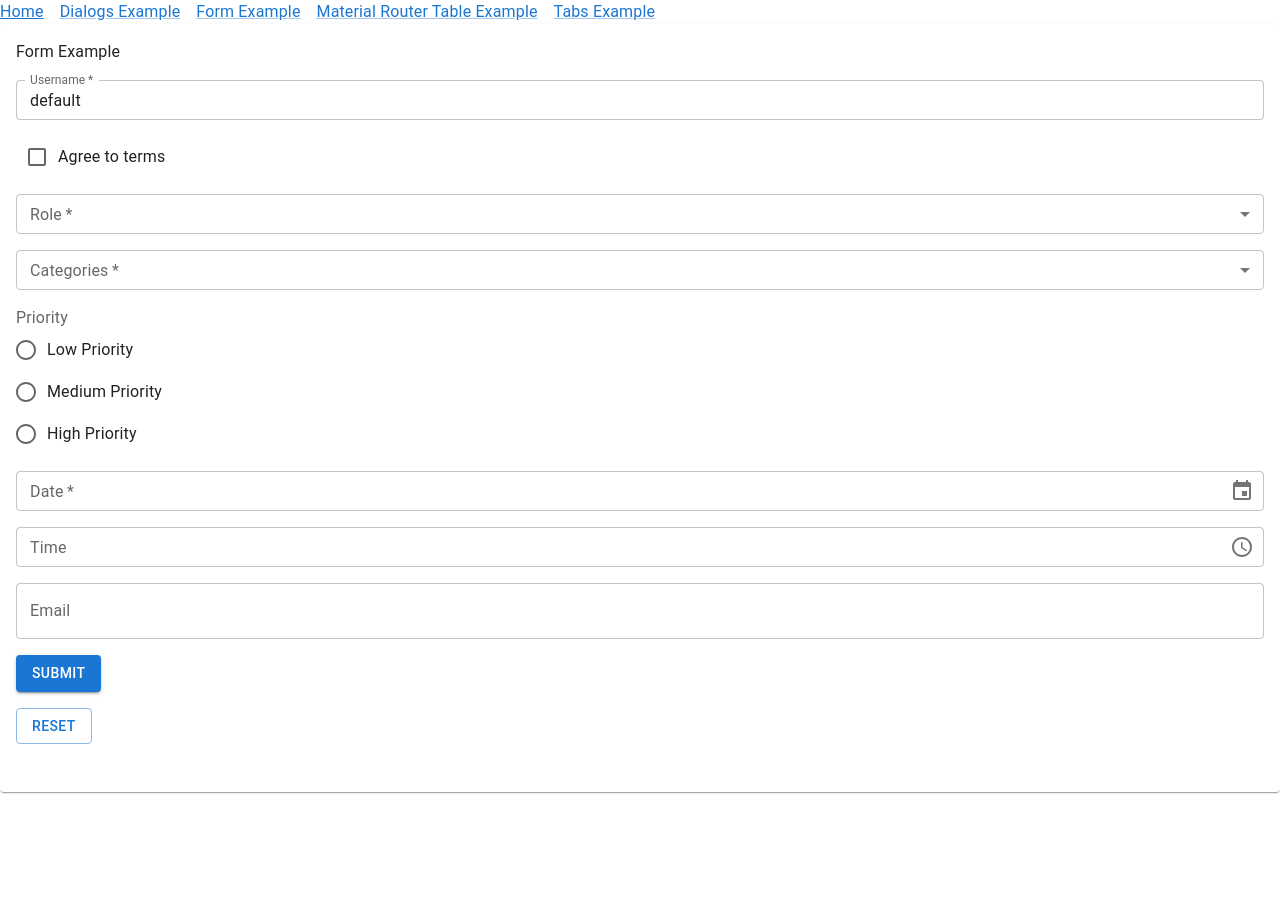
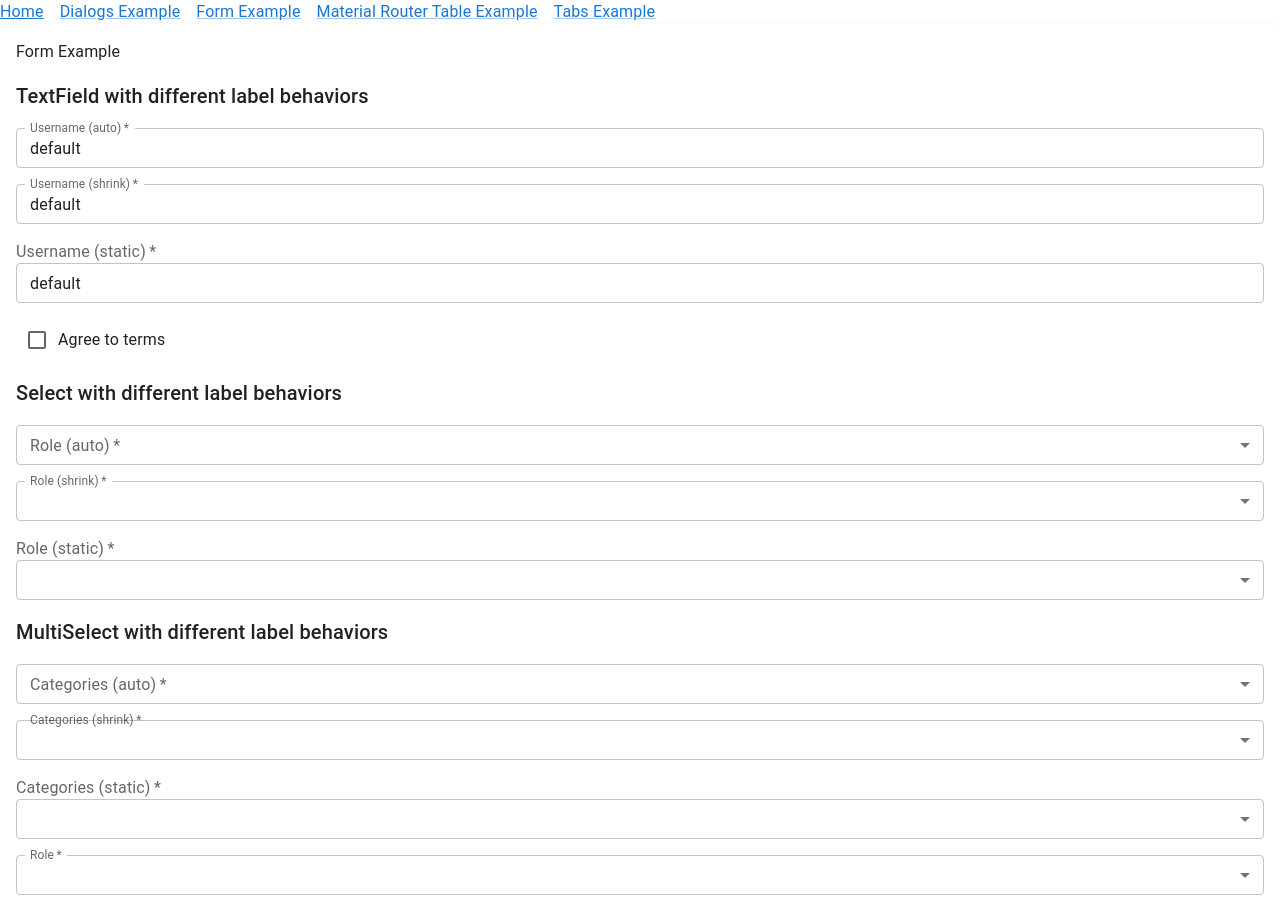
Before and after one commit to cwncollab-org/mui-component-kit, a React (Vite) app: page /form-example in a window 1280 px wide. Shown: the top 904 px of the page. Before the commit the page ends 800 px from the top, so only its background shows below. Built offline with nearby package versions, Linux system fonts and the light colour scheme.

Commit message:
feat: enhance FormExample with multiple label behaviors for TextField, Select, MultiSelect, DatePicker, and TimePicker components

```diff
--- a/src/routes/form-example.tsx
+++ b/src/routes/form-example.tsx
@@ -1,7 +1,6 @@
 import { createFileRoute } from '@tanstack/react-router'
 import {
   Box,
-  Button,
   MenuItem,
   Paper,
   Stack,
@@ -91,16 +90,45 @@ export function FormExample() {
         }}
       >
         <form.AppForm>
-          <Stack spacing={2} alignItems='flex-start'>
+          <Stack spacing={2} alignItems='stretch'>
+            <Typography variant='h6'>
+              TextField with different label behaviors
+            </Typography>
             <form.AppField
               name='username'
               children={field => (
                 <field.SubscribeTextField
-                  label='Username'
+                  required
+                  label='Username (auto)'
                   maxLength={20}
                   fullWidth
+                  labelBehavior='auto'
+                  size='small'
+                />
+              )}
+            />
+            <form.AppField
+              name='username'
+              children={field => (
+                <field.SubscribeTextField
                   required
-                  labelShrink
+                  label='Username (shrink)'
+                  maxLength={20}
+                  fullWidth
+                  labelBehavior='shrink'
+                  size='small'
+                />
+              )}
+            />
+            <form.AppField
+              name='username'
+              children={field => (
+                <field.SubscribeTextField
+                  required
+                  label='Username (static)'
+                  maxLength={20}
+                  fullWidth
+                  labelBehavior='static'
                   size='small'
                 />
               )}
@@ -111,15 +139,17 @@ export function FormExample() {
                 <field.SubscribeCheckbox label='Agree to terms' />
               )}
             />
-
+            <Typography variant='h6'>
+              Select with different label behaviors
+            </Typography>
             <form.AppField
               name='role'
               children={field => (
                 <field.SubscribeSelect
-                  label='Role'
+                  label='Role (auto)'
                   required
                   options={roles}
-                  labelShrink
+                  labelBehavior='auto'
                   size='small'
                   fullWidth
                 >
@@ -129,7 +159,102 @@ export function FormExample() {
                 </field.SubscribeSelect>
               )}
             />
-
+            <form.AppField
+              name='role'
+              children={field => (
+                <field.SubscribeSelect
+                  label='Role (shrink)'
+                  required
+                  options={roles}
+                  labelBehavior='shrink'
+                  size='small'
+                  fullWidth
+                >
+                  <MenuItem value=''>
+                    <em>None</em>
+                  </MenuItem>
+                </field.SubscribeSelect>
+              )}
+            />
+            <form.AppField
+              name='role'
+              children={field => (
+                <field.SubscribeSelect
+                  label='Role (static)'
+                  required
+                  options={roles}
+                  labelBehavior='static'
+                  size='small'
+                  fullWidth
+                >
+                  <MenuItem value=''>
+                    <em>None</em>
+                  </MenuItem>
+                </field.SubscribeSelect>
+              )}
+            />
+            <Typography variant='h6'>
+              MultiSelect with different label behaviors
+            </Typography>
+            <form.AppField
+              name='categories'
+              children={field => (
+                <field.SubscribeMultiSelect
+                  label='Categories (auto)'
+                  required
+                  options={categories}
+                  labelBehavior='auto'
+                  size='small'
+                  sortSelected='label'
+                  fullWidth
+                />
+              )}
+            />
+            <form.AppField
+              name='categories'
+              children={field => (
+                <field.SubscribeMultiSelect
+                  label='Categories (shrink)'
+                  required
+                  options={categories}
+                  labelBehavior='shrink'
+                  size='small'
+                  sortSelected='label'
+                  fullWidth
+                />
+              )}
+            />
+            <form.AppField
+              name='categories'
+              children={field => (
+                <field.SubscribeMultiSelect
+                  label='Categories (static)'
+                  required
+                  options={categories}
+                  labelBehavior='static'
+                  size='small'
+                  sortSelected='label'
+                  fullWidth
+                />
+              )}
+            />
+            <form.AppField
+              name='role'
+              children={field => (
+                <field.SubscribeSelect
+                  label='Role'
+                  required
+                  options={roles}
+                  labelBehavior='shrink'
+                  size='small'
+                  fullWidth
+                >
+                  <MenuItem value=''>
+                    <em>None</em>
+                  </MenuItem>
+                </field.SubscribeSelect>
+              )}
+            />
             <form.AppField
               name='categories'
               children={field => (
@@ -137,14 +262,13 @@ export function FormExample() {
                   label='Categories'
                   required
                   options={categories}
-                  labelShrink
+                  labelBehavior='shrink'
                   size='small'
                   sortSelected='label'
                   fullWidth
                 />
               )}
             />
-
             <form.AppField
               name='priority'
               children={field => (
@@ -160,37 +284,85 @@ export function FormExample() {
                 </field.SubscribeRadioGroup>
               )}
             />
-
+            <Typography variant='h6'>
+              DatePicker with different label behaviors
+            </Typography>
             <form.AppField
               name='date'
               children={field => (
                 <field.SubscribeDatePicker
-                  label='Date'
+                  label='Date (auto)'
                   required
-                  labelShrink
+                  labelBehavior='auto'
                   fullWidth
                   size='small'
                 />
               )}
             />
-
+            <form.AppField
+              name='date'
+              children={field => (
+                <field.SubscribeDatePicker
+                  label='Date (shrink)'
+                  required
+                  labelBehavior='shrink'
+                  fullWidth
+                  size='small'
+                />
+              )}
+            />
+            <form.AppField
+              name='date'
+              children={field => (
+                <field.SubscribeDatePicker
+                  label='Date (static)'
+                  required
+                  labelBehavior='static'
+                  fullWidth
+                  size='small'
+                />
+              )}
+            />
+            <Typography variant='h6'>
+              TimePicker with different label behaviors
+            </Typography>
             <form.AppField
               name='time'
               children={field => (
                 <field.SubscribeTimePicker
-                  label='Time'
-                  labelShrink
+                  label='Time (auto)'
+                  labelBehavior='auto'
                   size='small'
                   fullWidth
                 />
               )}
             />
-
+            <form.AppField
+              name='time'
+              children={field => (
+                <field.SubscribeTimePicker
+                  label='Time (shrink)'
+                  labelBehavior='shrink'
+                  size='small'
+                  fullWidth
+                />
+              )}
+            />
+            <form.AppField
+              name='time'
+              children={field => (
+                <field.SubscribeTimePicker
+                  label='Time (static)'
+                  labelBehavior='static'
+                  size='small'
+                  fullWidth
+                />
+              )}
+            />
             <form.AppField
               name='email'
               children={field => <field.TextField label='Email' fullWidth />}
             />
-
             <form.SubscribeButton type='submit' variant='contained'>
               Submit
             </form.SubscribeButton>
@@ -201,7 +373,6 @@ export function FormExample() {
             >
               Reset
             </form.SubscribeButton>
-
             <Typography variant='body1'>{JSON.stringify(value)}</Typography>
           </Stack>
         </form.AppForm>
```
